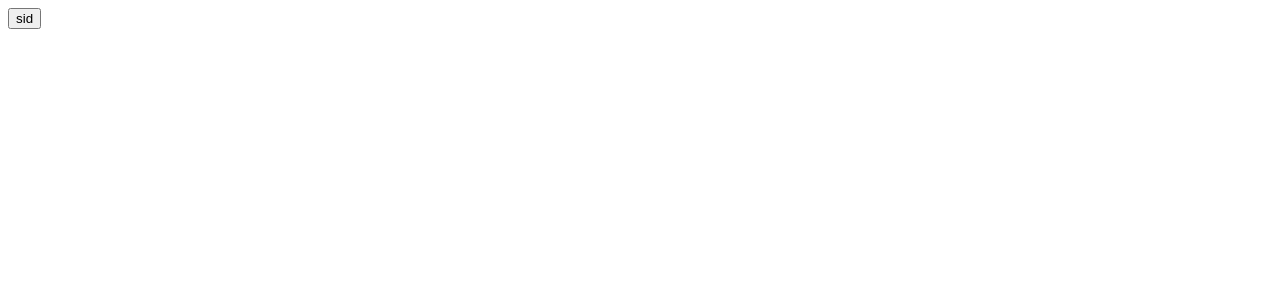
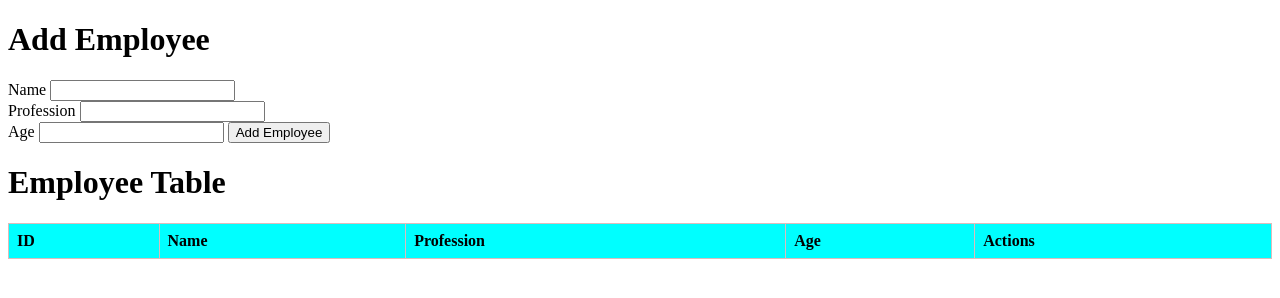
Before and after one commit to Swadhincse/Javascriipt-pro, a plain HTML site: page index.html in a window 1280 px wide. Drawn offline with Linux system fonts and the light colour scheme.

Commit message:
initial commit

```diff
--- a/index.html
+++ b/index.html
@@ -6,12 +6,46 @@
     <meta http-equiv="X-UA-Compatible" content="IE=edge">
     <meta name="viewport" content="width=device-width, initial-scale=1.0">
     <title>Document</title>
+    <link rel="stylesheet" href="style.css">
 </head>
 
 <body>
-    <button class="size">
-        sid
-    </button>
+    <div>
+        <h1> Add Employee</h1>
+        <form id="employeeForm">
+            <label for="name">Name</label>
+            <input type="text" id="name" required><br>
+            <label for="profession">Profession</label>
+            <input type="text" id="profession" required><br>
+            <label for="age">Age</label>
+            <input type="number" id="age" required>
+            <button type="submit" onclick="addEmployee()">Add Employee</button>
+        </form>
+        <div id="error" style="color:red;"></div>
+        <div id="success" style="color:green;"></div>
+    </div>
+
+    <div>
+        <h1>
+            Employee Table
+        </h1>
+        <table id="employeeTable">
+            <thead>
+                <tr>
+                    <th>ID</th>
+                    <th>Name</th>
+                    <th>Profession</th>
+                    <th>Age</th>
+                    <th>Actions</th>
+                </tr>
+            </thead>
+            <tbody id="employeeList"></tbody>
+        </table>
+    </div>
+
+
+
+    <script src="./script.js"></script>
 </body>
 
 </html>
--- a/style.css
+++ b/style.css
@@ -1,4 +1,14 @@
-#size{
-color: #000;
+table{
+    width: 100%;
+    border-collapse: collapse;
+}
+th, td{
+    border:1px solid hsl(0, 31%, 80%);
+    padding: 8px;
+    text-align: left;
 
 }
+
+th{
+    background-color: aqua;
+}
```
